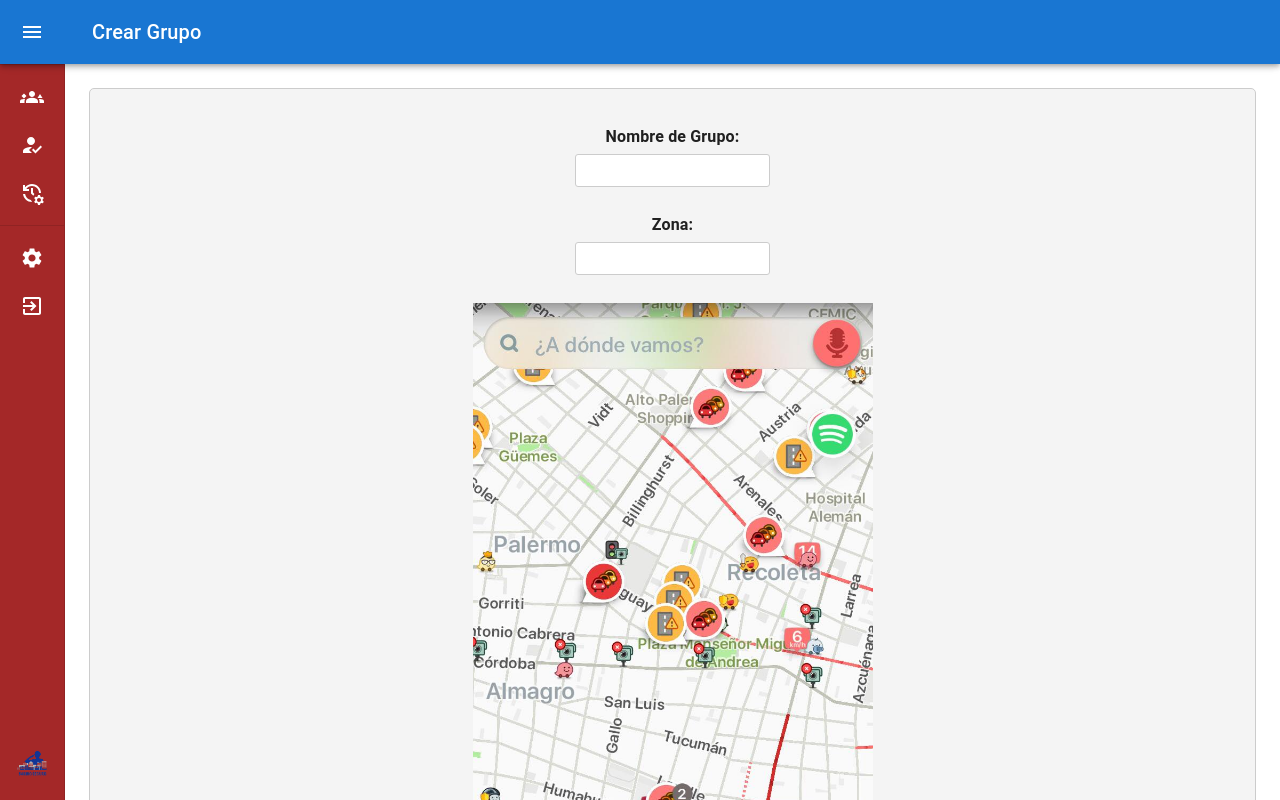
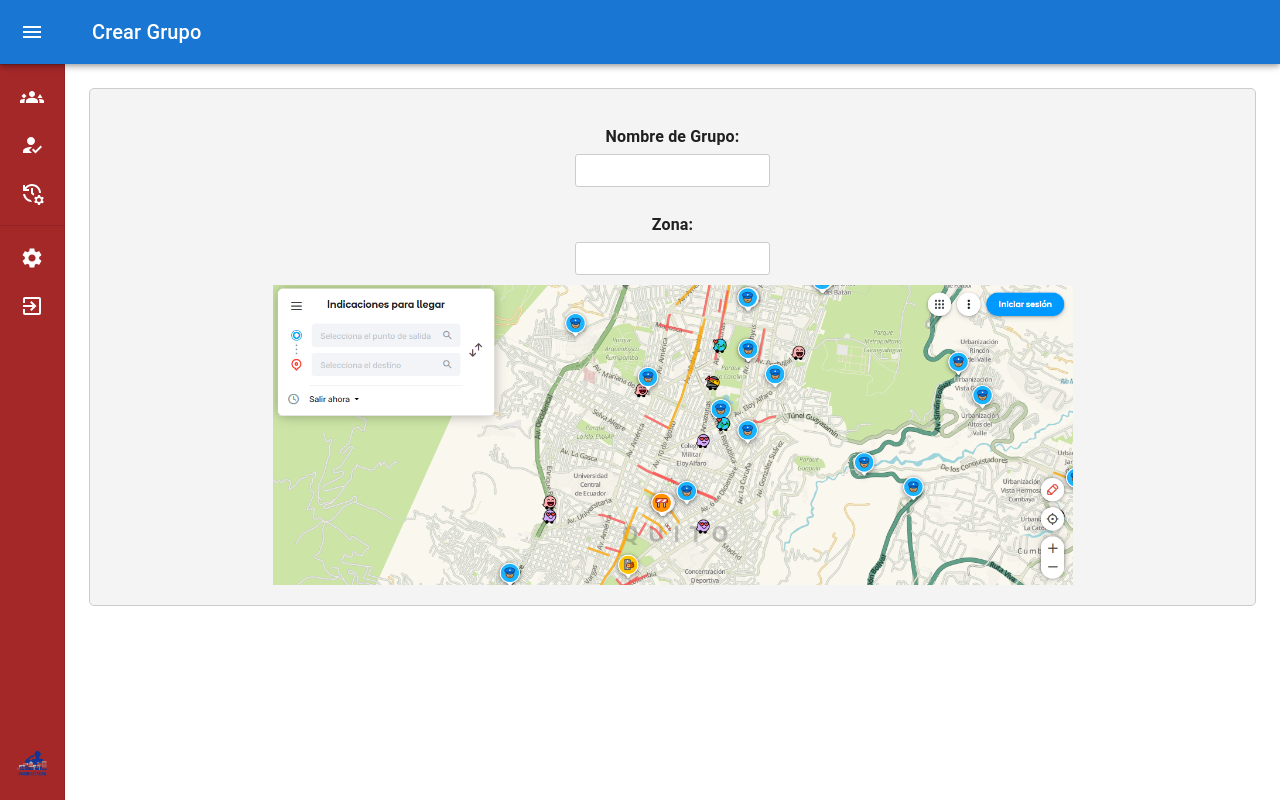
Before and after one commit to elsujeto866/Brigadas_de_Seguridad, a React (Create React App) app: page /crear-grupo in a window 1280 px wide. Shown: the top 800 px of the page. Built offline with nearby package versions, Linux system fonts and the light colour scheme.

Commit message:
Proyecto Primer Bimestre

```diff
--- a/src/components/CrearGrupo.jsx
+++ b/src/components/CrearGrupo.jsx
@@ -1,6 +1,7 @@
 import React, { useState } from 'react'
-import imgMapa from '../assets/img/imagen-mapa.jpg'
+import imgMapa from '../assets/img/imagen-mapa.png'
 import './styles/crearGrupo.css';
+import Box from "@mui/material/Box";
 
 
 function CrearGrupo() {
@@ -13,13 +14,13 @@ function CrearGrupo() {
 
 
   return (
-    <div className="formato-crear-grupo-container"> {/* Aplica una clase al contenedor */}
+    <Box className="formato-crear-grupo-container"> {/* Aplica una clase al contenedor */}
       <p className="label">Nombre de Grupo:</p> {/* Aplica una clase al elemento de texto */}
       <input type="text" value={nombreGrupo} onChange={handleNombreGrupoChange} className="input" /> {/* Aplica una clase al input */}
       <p className="label">Zona:</p> {/* Aplica una clase al elemento de texto */}
       <input type="text" value="" className="input" /> {/* Aplica una clase al input */}
       <img src={imgMapa} alt="Mapa" className="map-image" /> {/* Aplica una clase a la imagen */}
-    </div>
+    </Box>
   )
 }
 
--- a/src/components/styles/crearGrupo.css
+++ b/src/components/styles/crearGrupo.css
@@ -21,7 +21,7 @@
   }
 
   .map-image {
-    height: 400px;
+    height: 800px;
     height: auto;
-    width: 400px;
+    width: 800px;
   }
```
Also changed, not shown: src/assets/img/imagen-mapa.jpg (deleted), src/assets/img/imagen-mapa.png (added).
